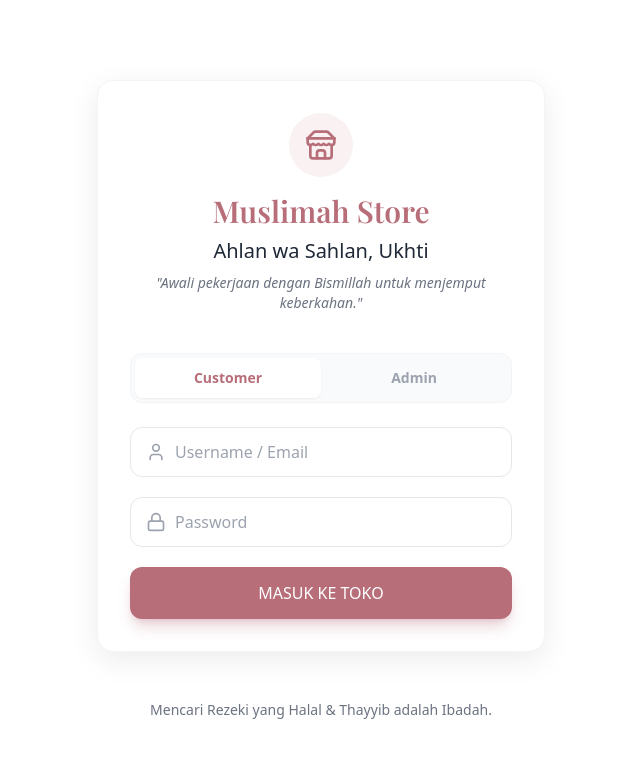
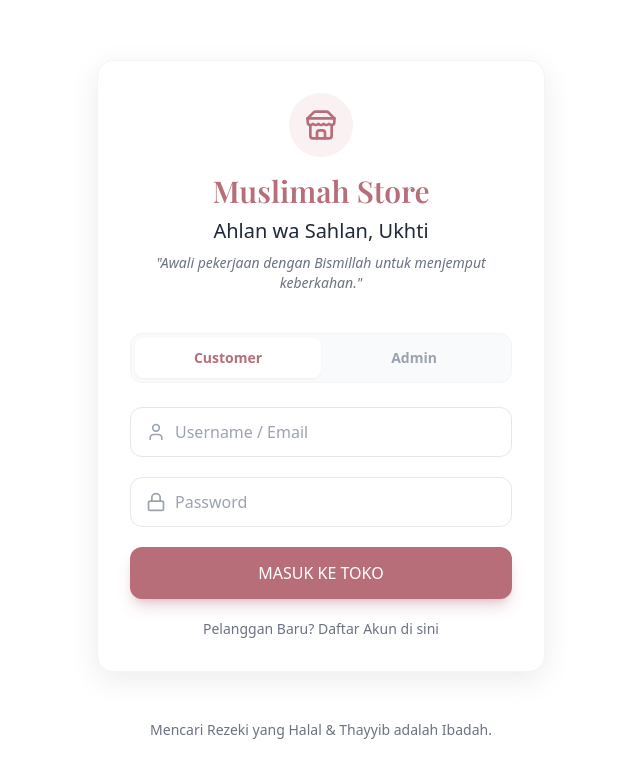
Before and after one commit to umisholikhah620-boop/MuslimahStore, a Next.js app: page / in a window 1280 px wide. Shown: the top 778 px of the page, without its empty margins (319-959 px from the left). Built offline with nearby package versions, Linux system fonts and the light colour scheme; no server answers; a web font is replaced by a local one.

Commit message:
Add missing register button for Customers

```diff
--- a/components/Login.jsx
+++ b/components/Login.jsx
@@ -135,6 +135,16 @@ export default function Login({ onNavigate }) {
                         >
                             {loading ? 'Memproses...' : (loginRole === 'admin' ? 'MASUK KE DASHBOARD ADMIN' : 'MASUK KE TOKO')}
                         </button>
+
+                        {loginRole === 'customer' && (
+                            <button
+                                type="button"
+                                onClick={handleRegisterClick}
+                                className="text-sm text-gray-500 hover:text-[#B76E79] mt-2 transition-colors font-medium"
+                            >
+                                Pelanggan Baru? Daftar Akun di sini
+                            </button>
+                        )}
                     </div>
                 </form>
 
```
